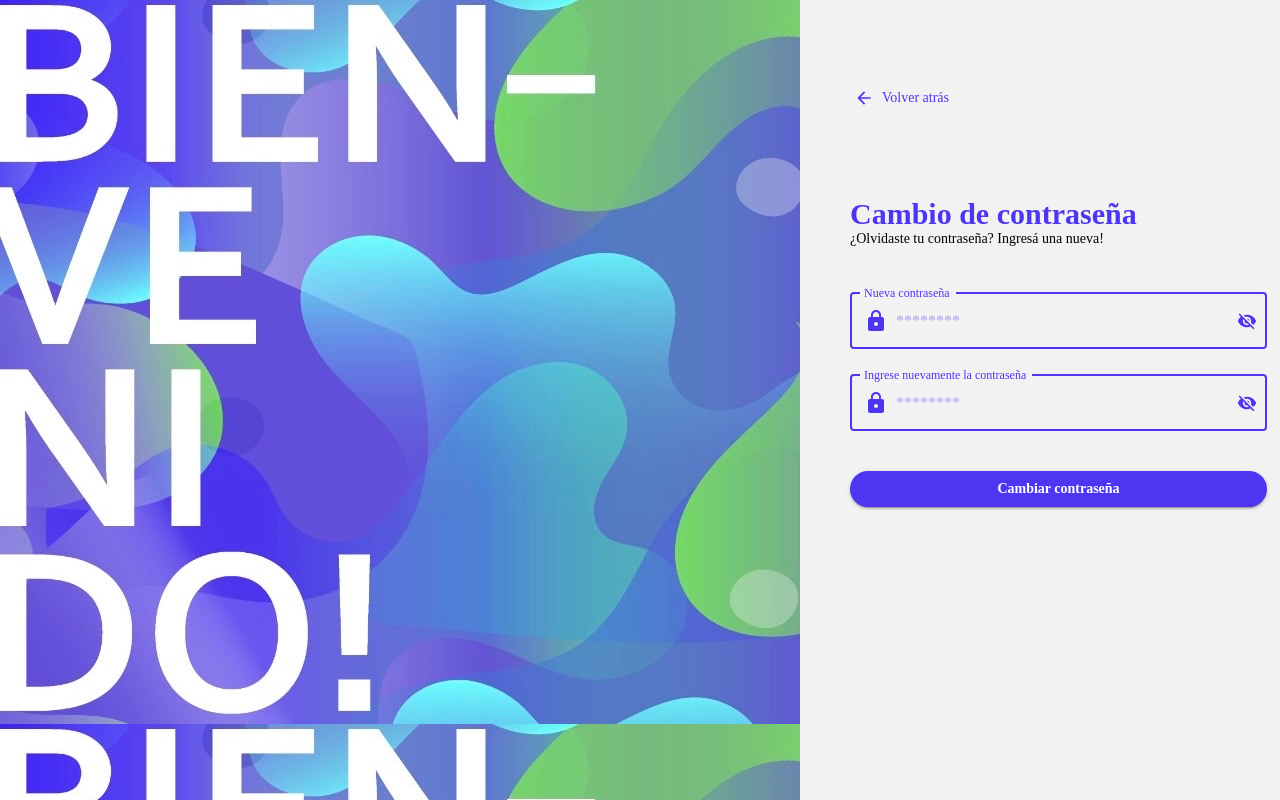
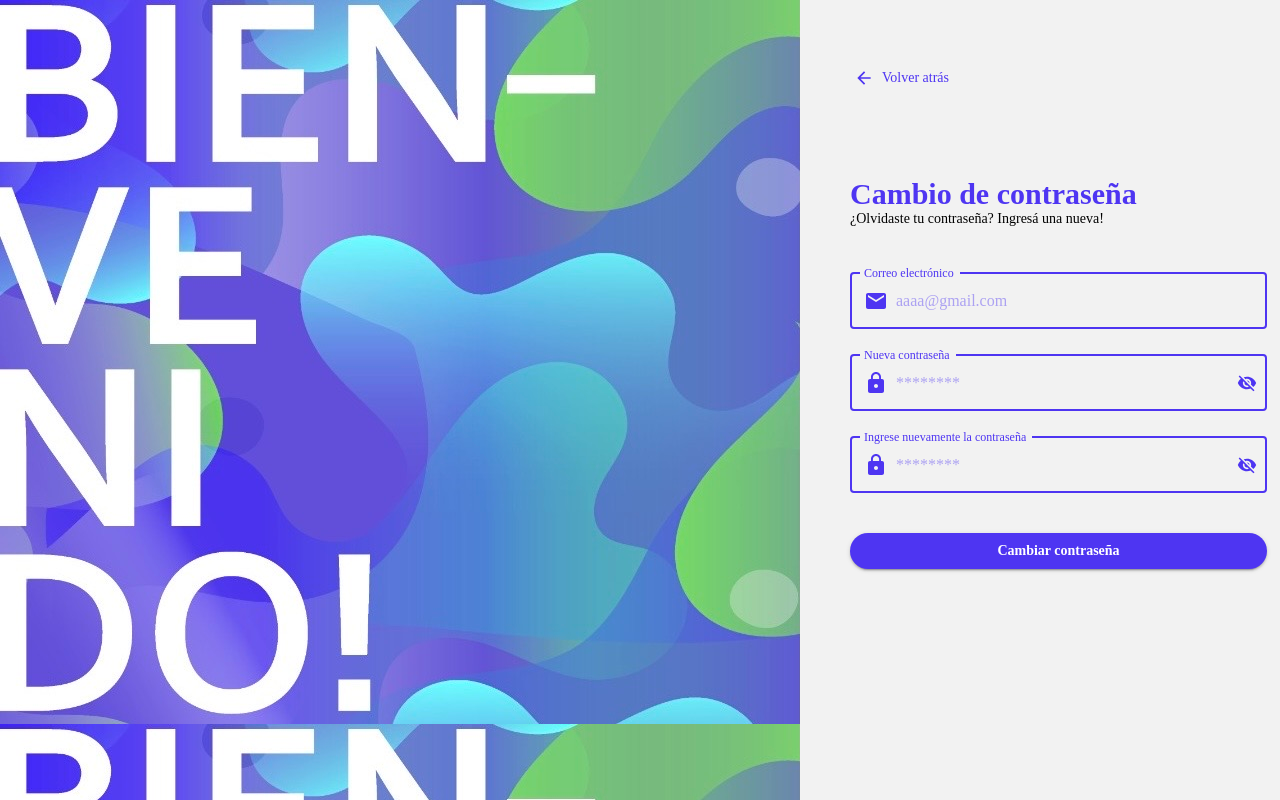
Before and after one commit to NadineBaldi/aprendien2-front, a React (Create React App) app: page /forgetPassword in a window 1280 px wide. Shown: the top 800 px of the page. Built offline with nearby package versions, Linux system fonts and the light colour scheme.

Commit message:
KAN-53: Email field was added in Forget Password view

```diff
--- a/src/pages/forgetPassword/ForgetPassword.js
+++ b/src/pages/forgetPassword/ForgetPassword.js
@@ -1,6 +1,7 @@
 import React, { useState } from "react";
 
 // Material UI Components
+import Alert from "@mui/material/Alert";
 import Typography from "@mui/material/Typography";
 import TextField from "@mui/material/TextField";
 import InputAdornment from "@mui/material/InputAdornment";
@@ -8,30 +9,45 @@ import Button from "@mui/material/Button";
 import IconButton from "@mui/material/IconButton";
 
 // Icons
+import ArrowBackIcon from "@mui/icons-material/ArrowBack";
+import CheckIcon from "@mui/icons-material/Check";
+import EmailIcon from "@mui/icons-material/Email";
 import LockIcon from "@mui/icons-material/Lock";
 import Visibility from "@mui/icons-material/Visibility";
 import VisibilityOff from "@mui/icons-material/VisibilityOff";
-import ArrowBackIcon from "@mui/icons-material/ArrowBack";
 
 // Utils
 import {
   EMPTY_FIELD,
+  INVALID_EMAIL_FORMAT,
   INVALID_PASSWORD_FORMAT,
   DIFFERENT_PASSWORD,
 } from "../../constants/util";
 
 const ForgetPassword = () => {
   // Use states
+  const [email, setEmail] = useState("");
   const [newPassword, setNewPassword] = useState("");
   const [newRepeatedPassword, setNewRepeatedPassword] = useState("");
   const [passwordError, setPasswordError] = useState("");
+  const [emailError, setEmailError] = useState("");
   const [showPassword, setShowPassword] = useState(false);
   const [showRepeatedPassword, setShowRepeatedPassword] = useState(false);
+  const [showSuccessMessage, setShowSuccessMessage] = useState(false);
 
   const handleClickShowPassword = () => setShowPassword((show) => !show);
 
   const handleClickShowRepeatedPassword = () =>
     setShowRepeatedPassword((show) => !show);
+
+  const validateEmail = (newEmail) => {
+    let regex = /^[A-Z0-9._%+-]+@[A-Z0-9.-]+\.[A-Z]+$/i;
+    if (!regex.test(newEmail)) {
+      setEmailError(INVALID_EMAIL_FORMAT);
+    } else {
+      setEmailError("");
+    }
+  };
 
   const validatePassword = (newPass) => {
     if (newPass.length <= 7) {
@@ -45,8 +61,10 @@ const ForgetPassword = () => {
     switch (errorType) {
       case EMPTY_FIELD:
         return "El campo no puede quedar vacío";
+      case INVALID_EMAIL_FORMAT:
+        return INVALID_EMAIL_FORMAT;
       case INVALID_PASSWORD_FORMAT:
-        return "Formato de contraseña inválido";
+        return INVALID_PASSWORD_FORMAT;
       case DIFFERENT_PASSWORD:
         return "Las contraseñas deben coincidir";
       default:
@@ -55,11 +73,23 @@ const ForgetPassword = () => {
   };
 
   const handleChangePassword = () => {
+    let hasErrors = false;
+    if (email === "") {
+      setEmailError(EMPTY_FIELD);
+      hasErrors = true;
+    }
     if (newPassword === "") {
       setPasswordError(EMPTY_FIELD);
+      hasErrors = true;
     }
     if (newPassword !== newRepeatedPassword) {
       setPasswordError(DIFFERENT_PASSWORD);
+      hasErrors = true;
+    }
+
+    if (!hasErrors && emailError === "" && passwordError === "") {
+      // LLAMAR BACKEND PARA GUARDAR NUEVA CONTRASEÑA
+      setShowSuccessMessage(true);
     }
   };
 
@@ -82,6 +112,29 @@ const ForgetPassword = () => {
           <Typography variant="subtitle">
             ¿Olvidaste tu contraseña? Ingresá una nueva!
           </Typography>
+        </div>
+        <div className="text-field-container">
+          <TextField
+            id="email"
+            value={email}
+            label="Correo electrónico"
+            placeholder="aaaa@gmail.com"
+            color="primary"
+            focused
+            InputProps={{
+              startAdornment: (
+                <InputAdornment position="start">
+                  <EmailIcon color="primary" />
+                </InputAdornment>
+              ),
+              className: "text-field",
+            }}
+            style={{ marginTop: 11 }}
+            onChange={({ target: { value } }) => setEmail(value)}
+            error={emailError !== "" ? true : false}
+            helperText={handleErrorMessages(emailError)}
+            onBlur={(event) => validateEmail(event.target.value)}
+          />
         </div>
         <div className="text-field-container">
           <TextField
@@ -170,6 +223,17 @@ const ForgetPassword = () => {
             Cambiar contraseña
           </Button>
         </div>
+        {showSuccessMessage && (
+          <div className="forget-password-success-message">
+            <Alert
+              icon={<CheckIcon fontSize="inherit" />}
+              variant="outlined"
+              severity="success"
+            >
+              Tu contraseña se ha cambiado con éxito!
+            </Alert>
+          </div>
+        )}
       </div>
     </div>
   );
--- a/src/pages/forgetPassword/styles.scss
+++ b/src/pages/forgetPassword/styles.scss
@@ -39,6 +39,7 @@
   padding-right: $font-size-50;
   text-align: left;
   margin-top: $font-size-40;
+  margin-bottom: $font-size-10;
 }
 
 .forget-password-button {
@@ -51,7 +52,7 @@
 
 .bnt-back-container {
   text-align: left;
-  padding-top: $font-size-80;
+  padding-top: $font-size-60;
   padding-left: $font-size-50;
 }
 
@@ -60,3 +61,11 @@
   font-size: $font-size-14 !important;
   font-family: $font-family-primay !important;
 }
+
+.forget-password-success-message {
+  width: 420px;
+  padding-left: $font-size-50;
+  padding-right: $font-size-50;
+  text-align: left;
+  margin-top: $font-size-20;
+}
--- a/src/pages/login/LoginView.js
+++ b/src/pages/login/LoginView.js
@@ -59,9 +59,9 @@ const Login = () => {
       case EMPTY_FIELD:
         return "El campo no puede quedar vacío";
       case INVALID_EMAIL_FORMAT:
-        return "Formato de email inválido";
+        return INVALID_EMAIL_FORMAT;
       case INVALID_PASSWORD_FORMAT:
-        return "Formato de contraseña inválido";
+        return INVALID_PASSWORD_FORMAT;
       default:
         return "";
     }
```
